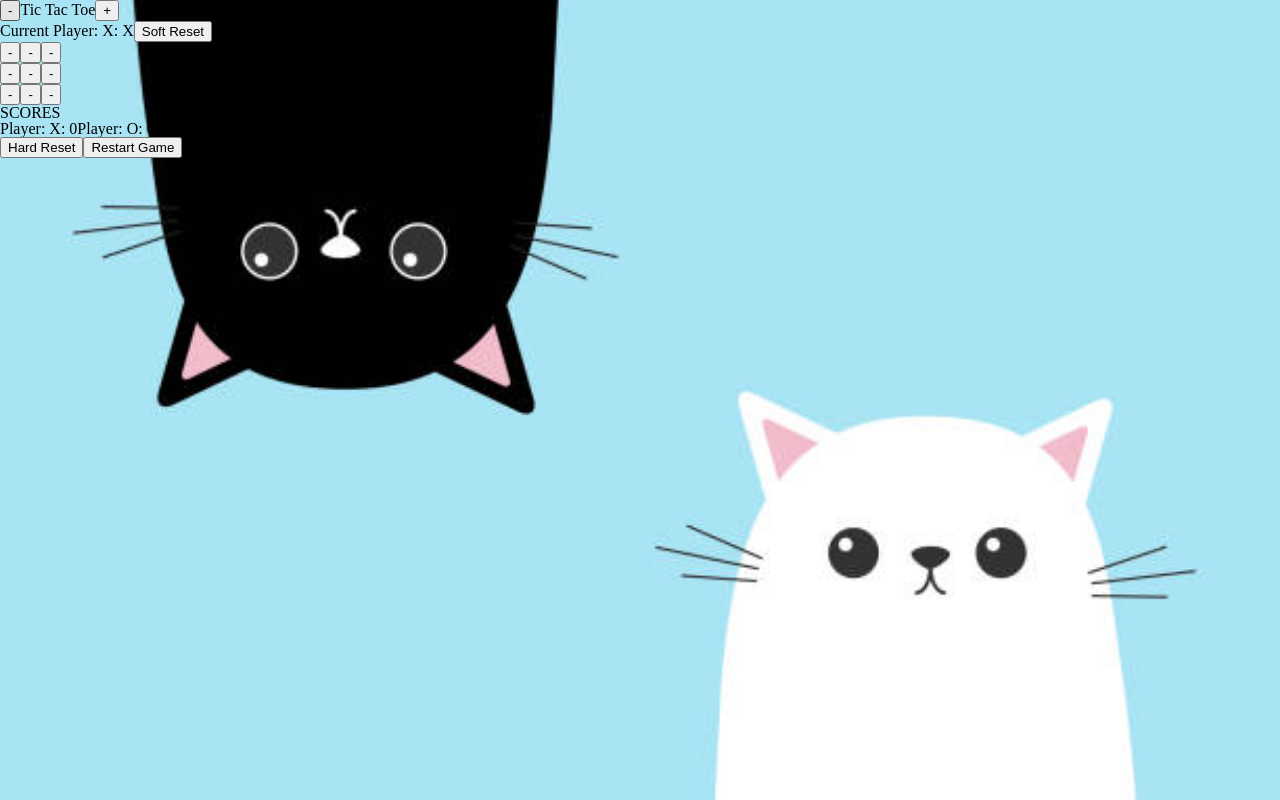
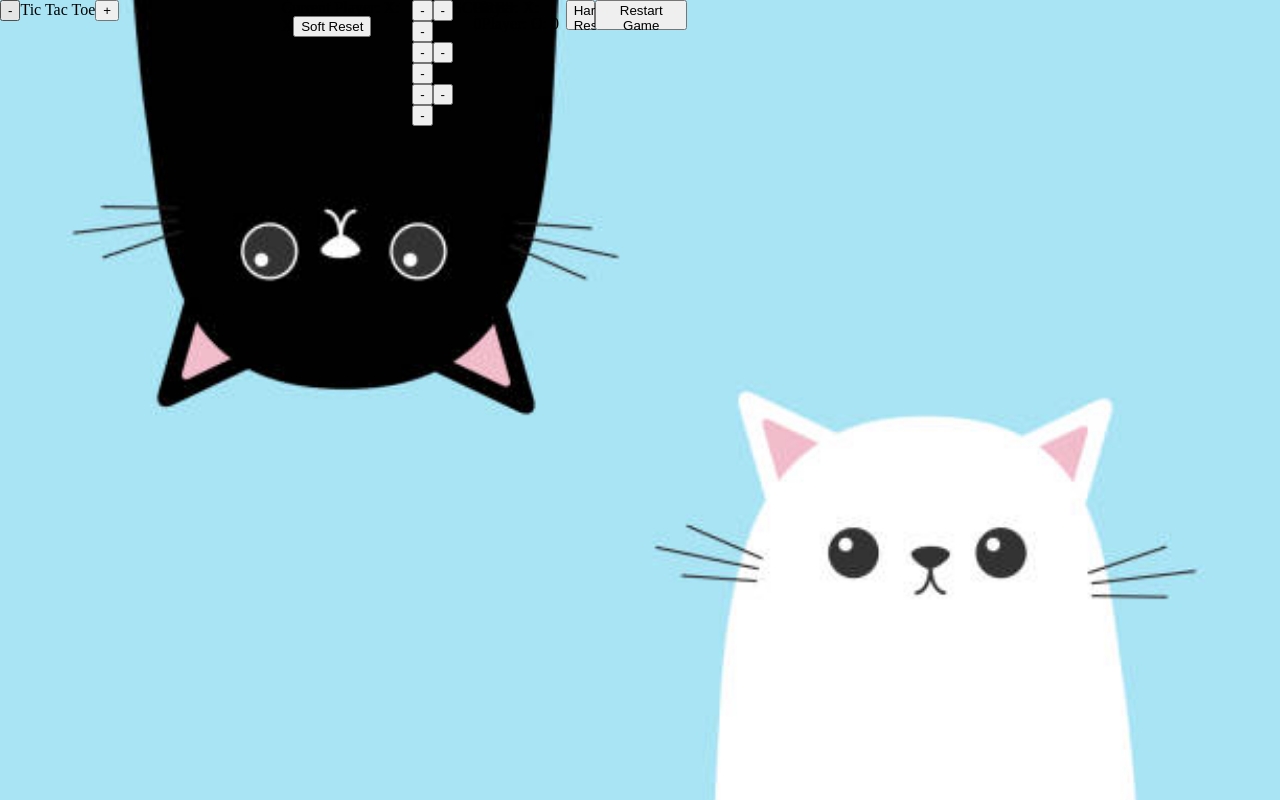
Before and after one commit to KrankyKnight/mood-tic-tac-toe, a React app: page / in a window 1280 px wide. Both pictures are taken after a click on the button "START". Built offline with nearby package versions, Linux system fonts and the light colour scheme; a web font is replaced by a local one.

Commit message:
set up grid

```diff
--- a/Client/Components/Board/Board.tsx
+++ b/Client/Components/Board/Board.tsx
@@ -3,6 +3,7 @@ import { useBoardStore, usePlayerStore, useGameStore } from '../../Store';
 import Row from '../Row';
 import StartMenu from '../StartMenu';
 import ResetButton from '../ResetButton';
+import './styles.scss';
 
 type propsType = {
   key: string,
@@ -184,7 +185,9 @@ const Board = (_props: propsType): JSX.Element => {
                 buttonLabel='Reset Board'
               />
             </div>}
-          {rows}
+          <div id='board'>
+            {rows}
+          </div>
           <h3>SCORES</h3>
           <p>
             <span className='player-1'>
--- /dev/null
+++ b/Client/Components/Board/styles.scss
@@ -0,0 +1 @@
+@import '../../GlobalStyles/styles.scss';
--- a/Client/Components/StartMenu/StartMenu.tsx
+++ b/Client/Components/StartMenu/StartMenu.tsx
@@ -32,7 +32,7 @@ const StartMenu = () => {
   };
 
   return (
-    <div className='startMenuGrid'>
+    <div className='startMenu'>
       <h1 className='title' >TIC TAC TOE</h1>
       <div className='input'>
         <input id='player1-name' className='inputField' placeholder='NAME' type='text'/>
--- a/Client/Components/StartMenu/_1280x832Styles.scss
+++ b/Client/Components/StartMenu/_1280x832Styles.scss
@@ -20,7 +20,7 @@ $startFontSize: 24px;
 $startPaddingTop: 6px;
 
 @media (max-height: 832px){
-  .startMenuGrid {
+  .startMenu {
     height: 100vh;
     width: 100vw;
     box-sizing: border-box;
--- a/Client/Components/StartMenu/_dynamicStyles.scss
+++ b/Client/Components/StartMenu/_dynamicStyles.scss
@@ -21,7 +21,7 @@ $startFontSize: 3vh;
 $startPaddingTop: .7vh;
 
 @media (min-height: 833px){
-  .startMenuGrid {
+  .startMenu {
     height: 100vh;
     width: 100vw;
     box-sizing: border-box;
--- /dev/null
+++ b/Client/GlobalStyles/_gameGrid.scss
@@ -0,0 +1,24 @@
+#game {
+  // border: 10px solid red;
+  height: 100vh;
+  width: 100vw;
+  display: grid;
+  grid:
+    ". . . . . . . . . . ." 3.8vh //empty
+    ". boardSettings . title title title title title title title ." 98px
+    ". . . . . . . . . . ." 56px //empty
+    ". . . . name name name name name . ." 48px
+    ". . . . . . . . . . ." 33px // empty
+    ". . . board board board board board board board ." 25px
+    ". . . board board board board board board board ." 7.2vw
+    ". . . board board board board board board board ." 25px
+    ". . . board board board board board board board ." 7.2vw
+    ". scoreLabel . board board board board board board board ." 25px
+    ". scoreLabel . board board board board board board board ." 3.5vw
+    ". scoreDisplay . board board board board board board board ." 3.7vw
+    ". . . board board board board board board board ." 25px
+    ". . . . . . . . . . ." 22px
+    ". . . . . . reset . restart . ." 65px
+    ". . . . . . . . . . ." 6.7vh
+    / 22vw 10.2vw 3.2vw 1.6vw 7.2vw 2.3vw 7.2vw 2.3vw 7.2vw 1.6vw 35.2vw;
+}
--- a/Client/GlobalStyles/styles.scss
+++ b/Client/GlobalStyles/styles.scss
@@ -1,2 +1,3 @@
 @import './meyers-reset';
 @import './variables';
+@import './gameGrid';
```
